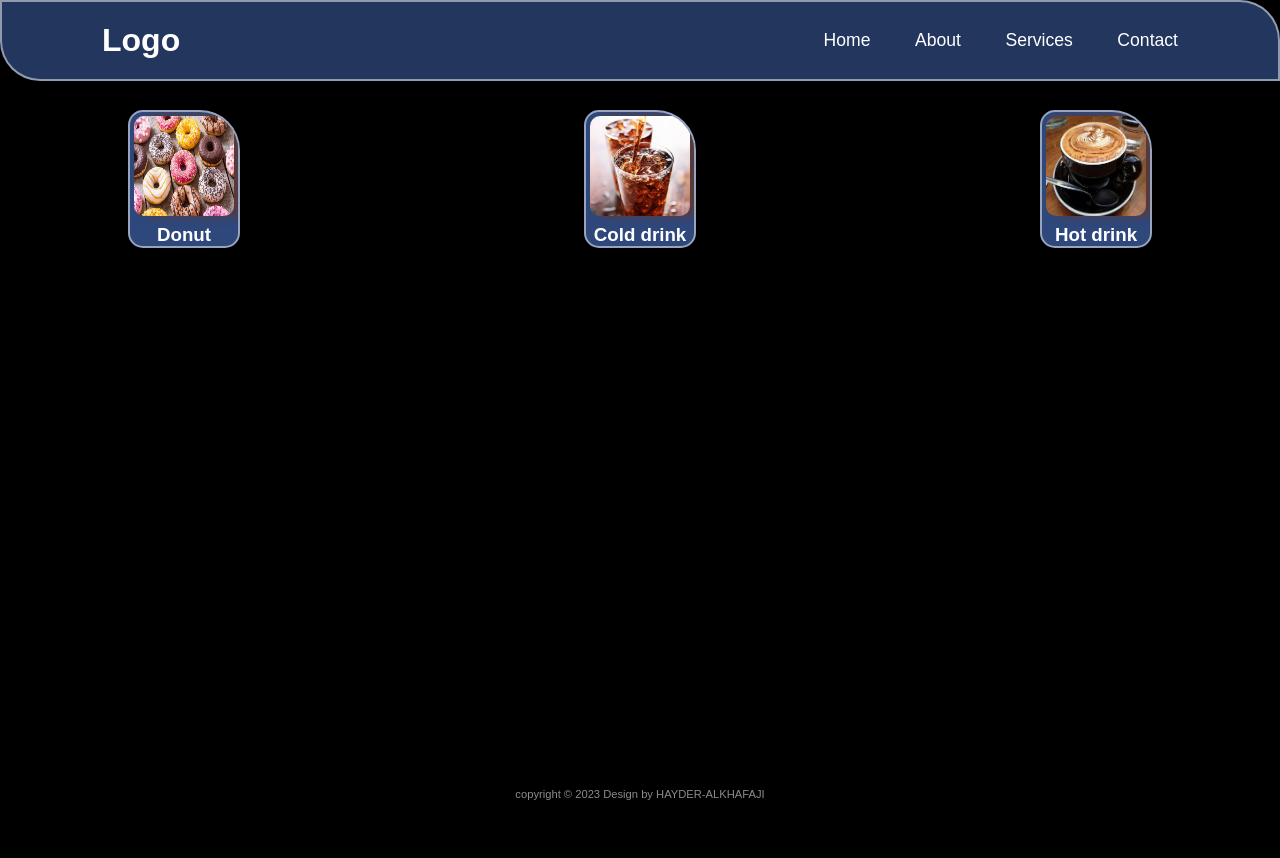
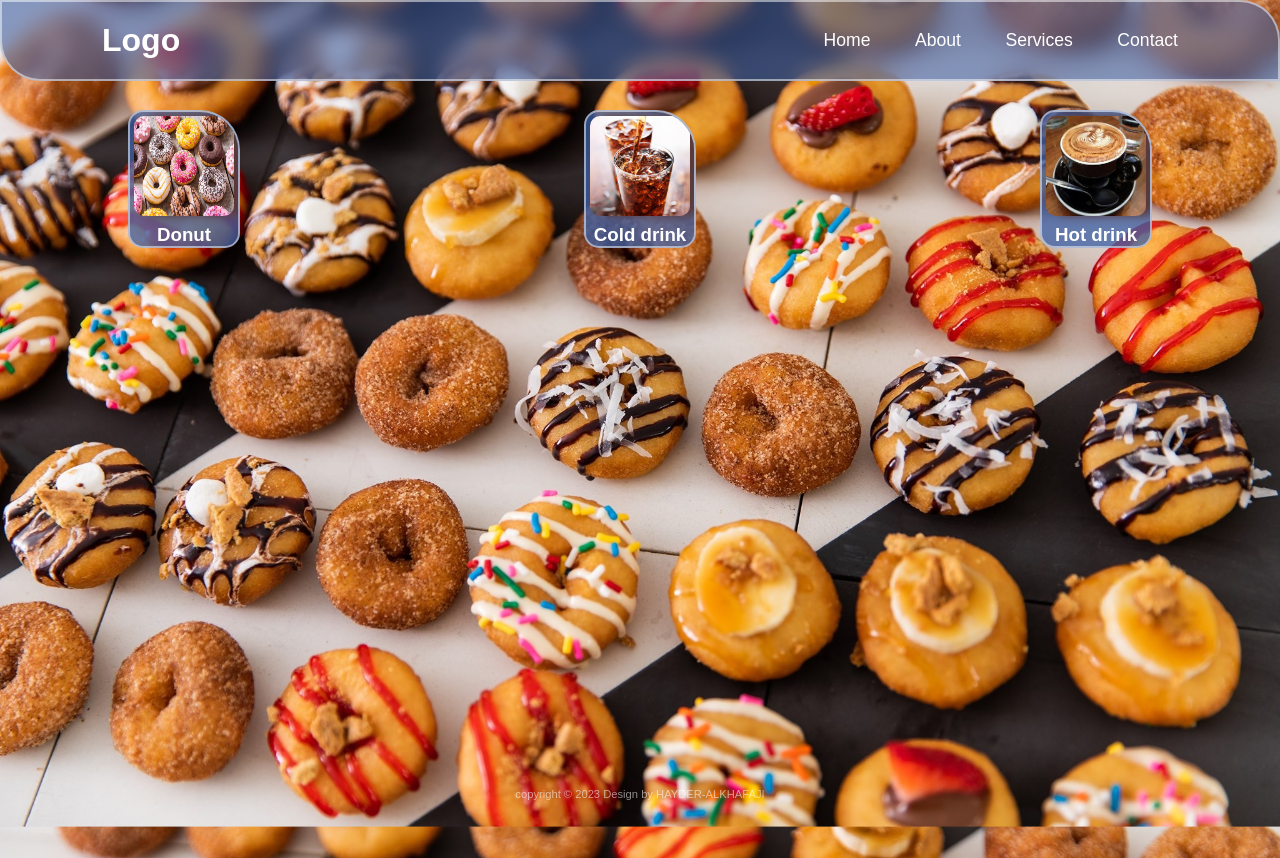
Before and after one commit to h94gg/donuttt, a plain HTML site: page index.html in a window 1280 px wide. Drawn offline with nearby package versions, Linux system fonts and the light colour scheme; the site is published under a folder, as on GitHub Pages, so addresses that start at the root find nothing.

Commit message:
Update d.css

```diff
--- a/d.css
+++ b/d.css
@@ -14,7 +14,7 @@ body{
     justify-content: center;
     align-items: center;
     height: 100vh;
-    background: url(/assets/d1.jpeg);
+    background: url(assets/d1.jpeg);
     background-size: cover;
     background-position: center;
     background-color: black;
```
